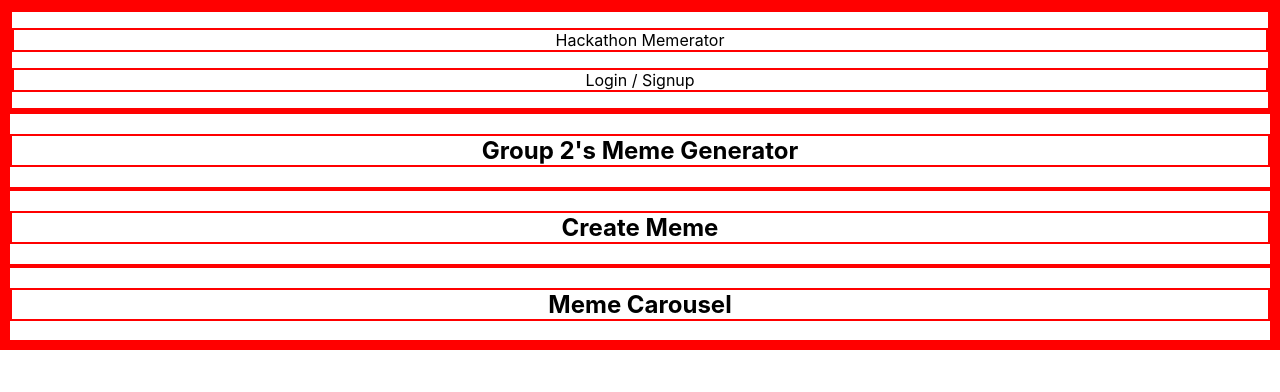
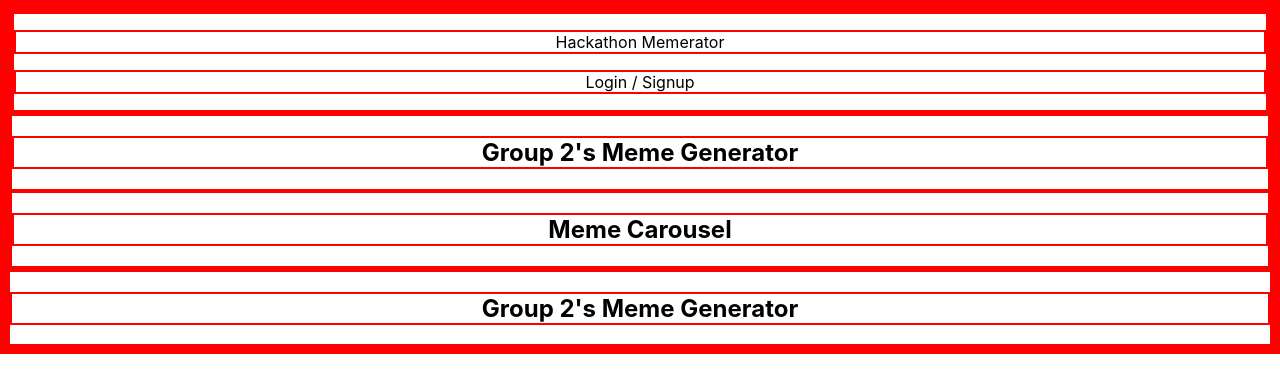
Before and after one commit to coreyloftus/GA-hackathon-jan-12, a React (Create React App) app: page / in a window 1280 px wide. Shown: the top 392 px of the page. Built offline with nearby package versions, Linux system fonts and the light colour scheme.

Commit message:
Added Routes to app.js for show page and home page

```diff
--- a/src/App.js
+++ b/src/App.js
@@ -1,4 +1,5 @@
 import "../src/Styling/App.css"
+import { Routes, Route } from "react-router-dom"
 import CreateMeme from "./Components/CreateMeme"
 import MemeCarousel from "./Components/MemeCarousel"
 import Nav from "./Components/Nav"
@@ -7,10 +8,15 @@ import Hero from "./Components/Hero"
 function App() {
     return (
         <div className="App">
+            <div>
             <Nav />
             <Hero />
-            <CreateMeme />
             <MemeCarousel />
+            </div>
+            <Routes>
+                <Route path="/" element={<Hero />} />
+                <Route path="/meme/:id" element={<CreateMeme />} />
+            </Routes>
         </div>
     )
 }
--- a/src/Components/CreateMeme.js
+++ b/src/Components/CreateMeme.js
@@ -5,7 +5,8 @@ import { useParams } from "react-router-dom"
 import "../Styling/Components.css"
 
 const CreateMeme = (props) => {
-    const [meme, setMeme] = useState();
+    const [meme, setMeme] = useState("");
+    const [editForm, setEditForm] = useState([])
     const { id } = useParams()
 
     useEffect(() => {
```
